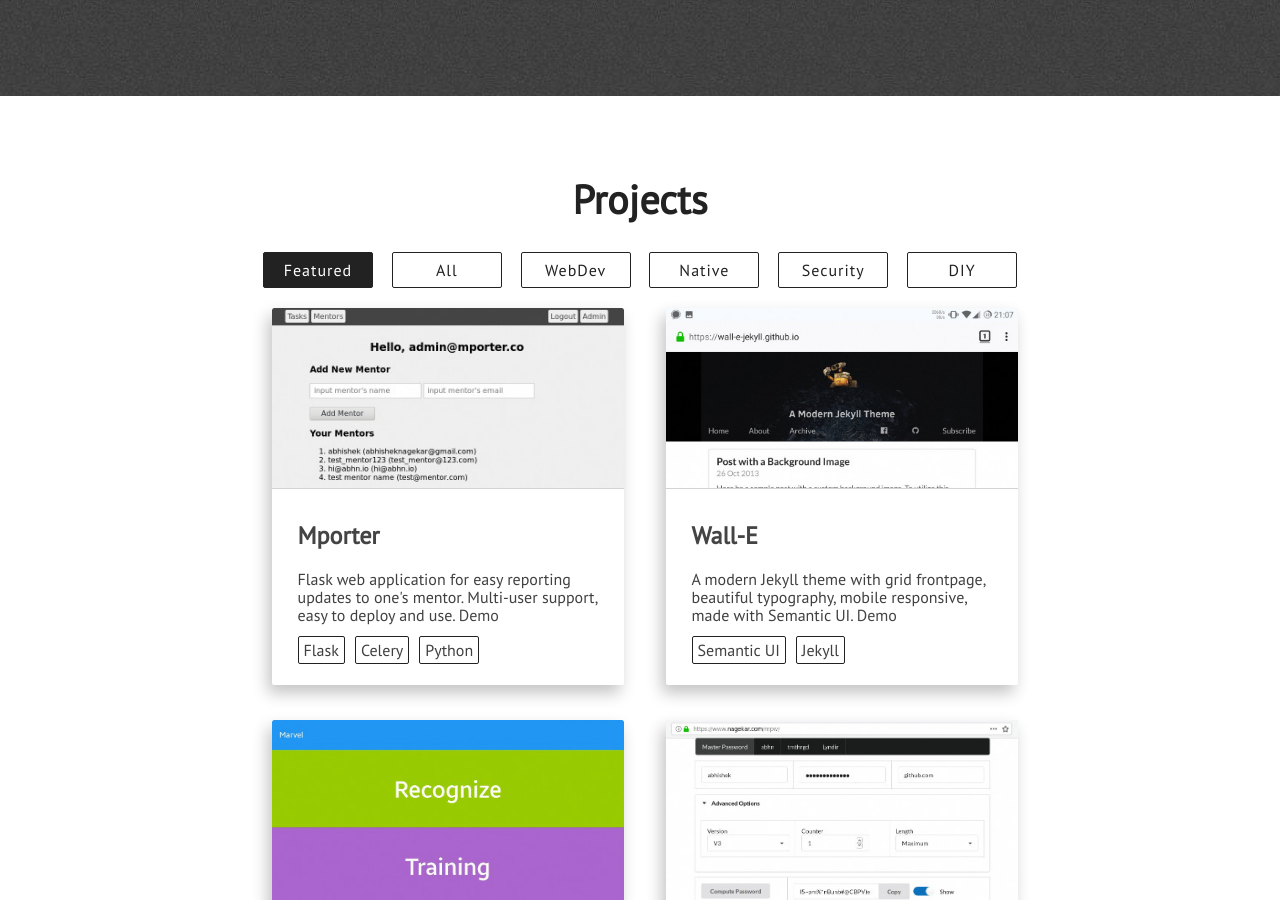
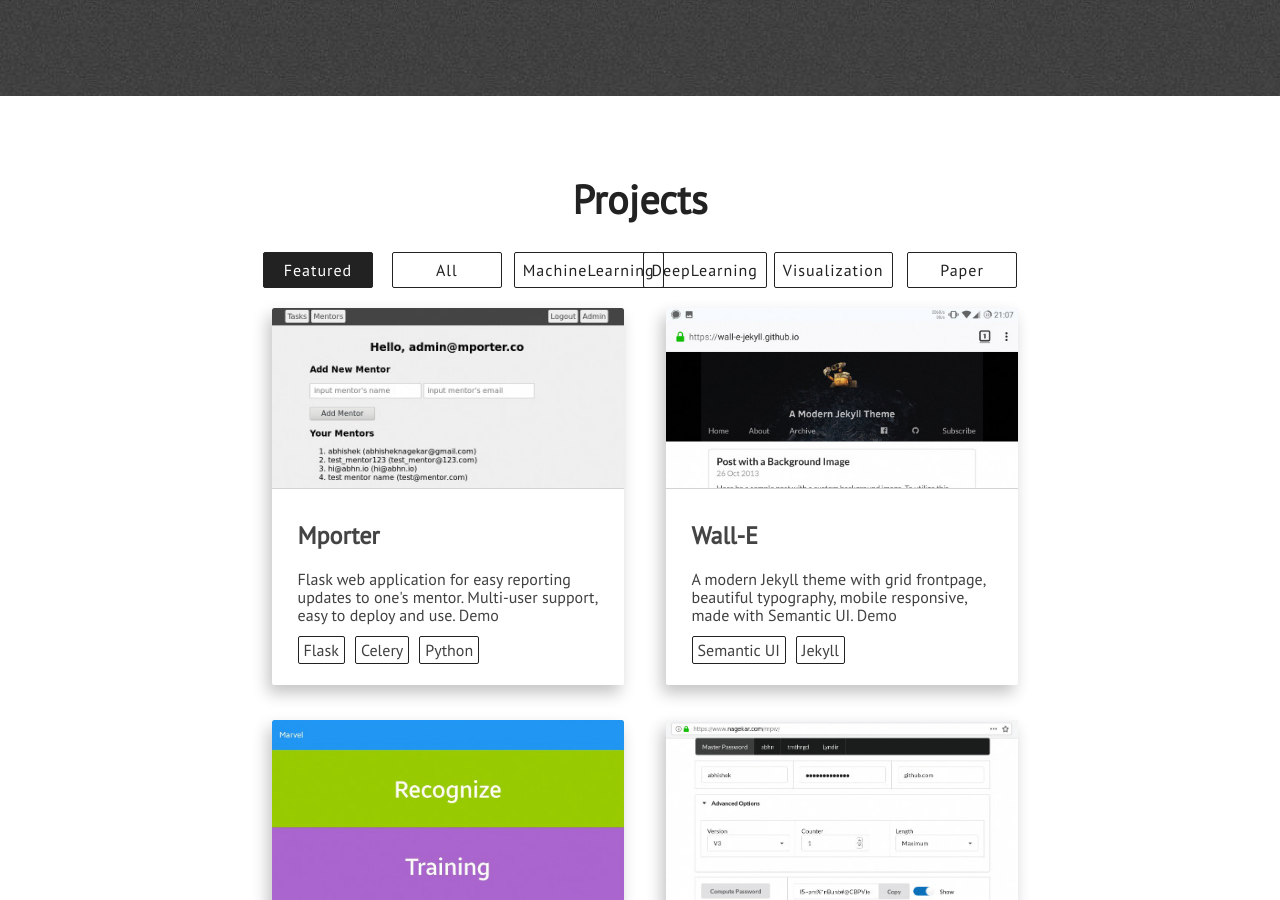
Before and after one commit to YoungheeGGO/YoungheeGGo.github.io, a Jekyll site: the page built from index.html, in a window 1280 px wide and 900 px high, scrolled down 2804 px. Built offline with Jekyll 4.4.1, drawn with Linux system fonts in a browser that asks for light colours; nearby versions of some CDN libraries.

Commit message:
Update projects.html

```diff
--- a/_includes/projects.html
+++ b/_includes/projects.html
@@ -7,10 +7,10 @@
 
                     <a id="featured" class="semi-transparent-button with-border white-button" onclick="selected('featured')">Featured</a>
                     <a id="all" class="semi-transparent-button with-border white-button" onclick="selected('all')">All</a>
-                    <a id="webdev" class="semi-transparent-button with-border white-button" onclick="selected('webdev')">WebDev</a>
-                    <a id="native" class="semi-transparent-button with-border white-button" onclick="selected('native')">Native</a>
-                    <a id="security" class="semi-transparent-button with-border white-button" onclick="selected('security')">Security</a>
-                    <a id="diy" class="semi-transparent-button with-border white-button" onclick="selected('diy')">DIY</a>
+                    <a id="webdev" class="semi-transparent-button with-border white-button" onclick="selected('webdev')">MachineLearning</a>
+                    <a id="native" class="semi-transparent-button with-border white-button" onclick="selected('native')">DeepLearning</a>
+                    <a id="security" class="semi-transparent-button with-border white-button" onclick="selected('security')">Visualization</a>
+                    <a id="diy" class="semi-transparent-button with-border white-button" onclick="selected('diy')">Paper</a>
 
                 </div>
 
```
